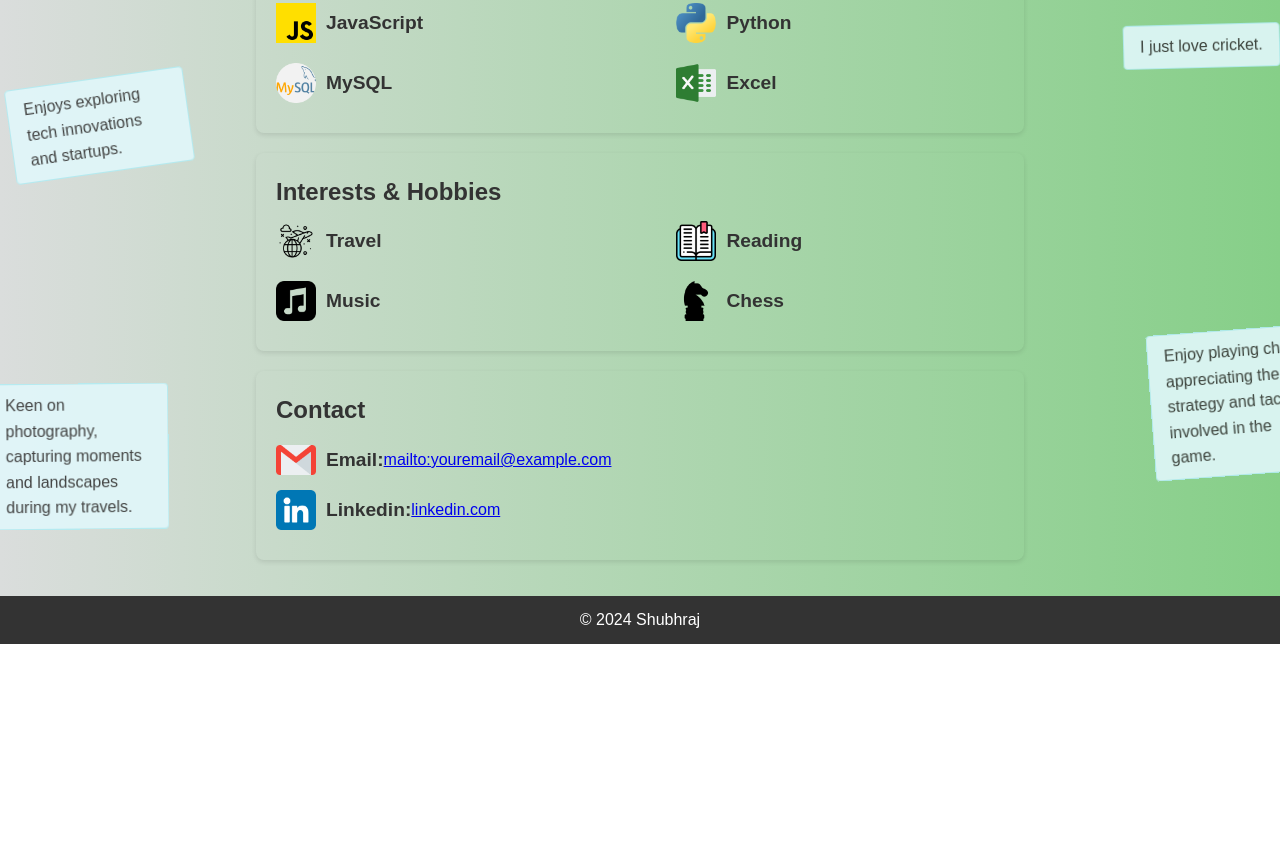
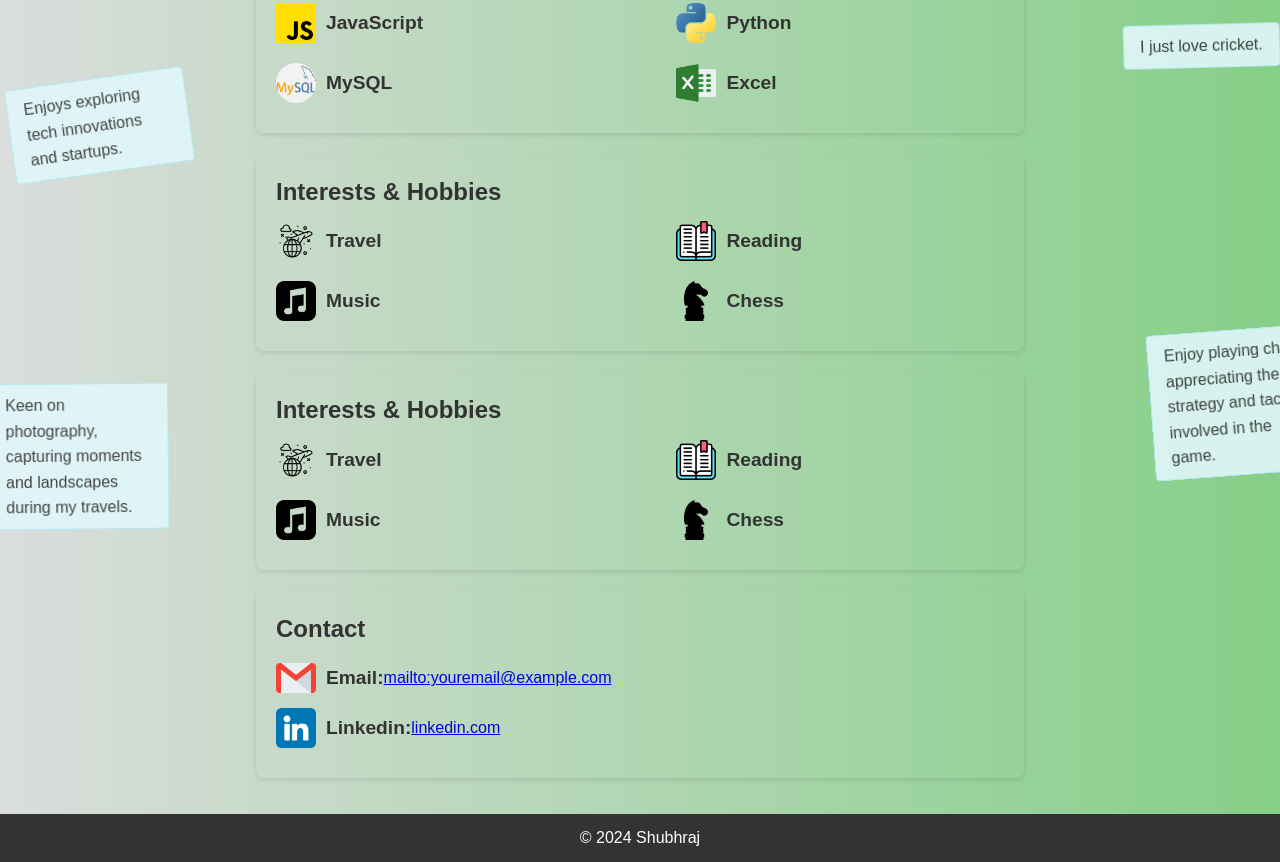
Before and after one commit to Shubhraj-Shubh/tads-web-workshop-task1, a plain HTML site: page index.html in a window 1280 px wide. Shown: the part 758-1620 px from the top of the page. Before the commit the page ends 1402 px from the top, so only its background shows below. Drawn offline with Linux system fonts and the light colour scheme.

Commit message:
added interest and hobbies

```diff
--- a/index.html
+++ b/index.html
@@ -101,6 +101,28 @@
     </ul>
 </section>
 
+<section id="interests-hobbies" class="interests-hobbies">
+    <h2>Interests & Hobbies</h2>
+    <ul class="interests-hobbies-list">
+        <li class="interest-hobby-item">
+            <img src="icons/travel.png" alt="Travel" class="interest-hobby-image">
+            <span class="interest-hobby-name">Travel</span>
+        </li>
+        <li class="interest-hobby-item">
+            <img src="icons/reading.png" alt="Reading" class="interest-hobby-image">
+            <span class="interest-hobby-name">Reading</span>
+        </li>
+        <li class="interest-hobby-item">
+            <img src="icons/music.png" alt="Music" class="interest-hobby-image">
+            <span class="interest-hobby-name">Music</span>
+        </li>
+        <li class="interest-hobby-item">
+            <img src="icons/chess.png" alt="Chess" class="interest-hobby-image">
+            <span class="interest-hobby-name">Chess</span>
+        </li>
+    </ul>
+</section>
+
 <section id="contact" class="contact">
     <h2>Contact</h2>
     <div class="contact-item">
```
